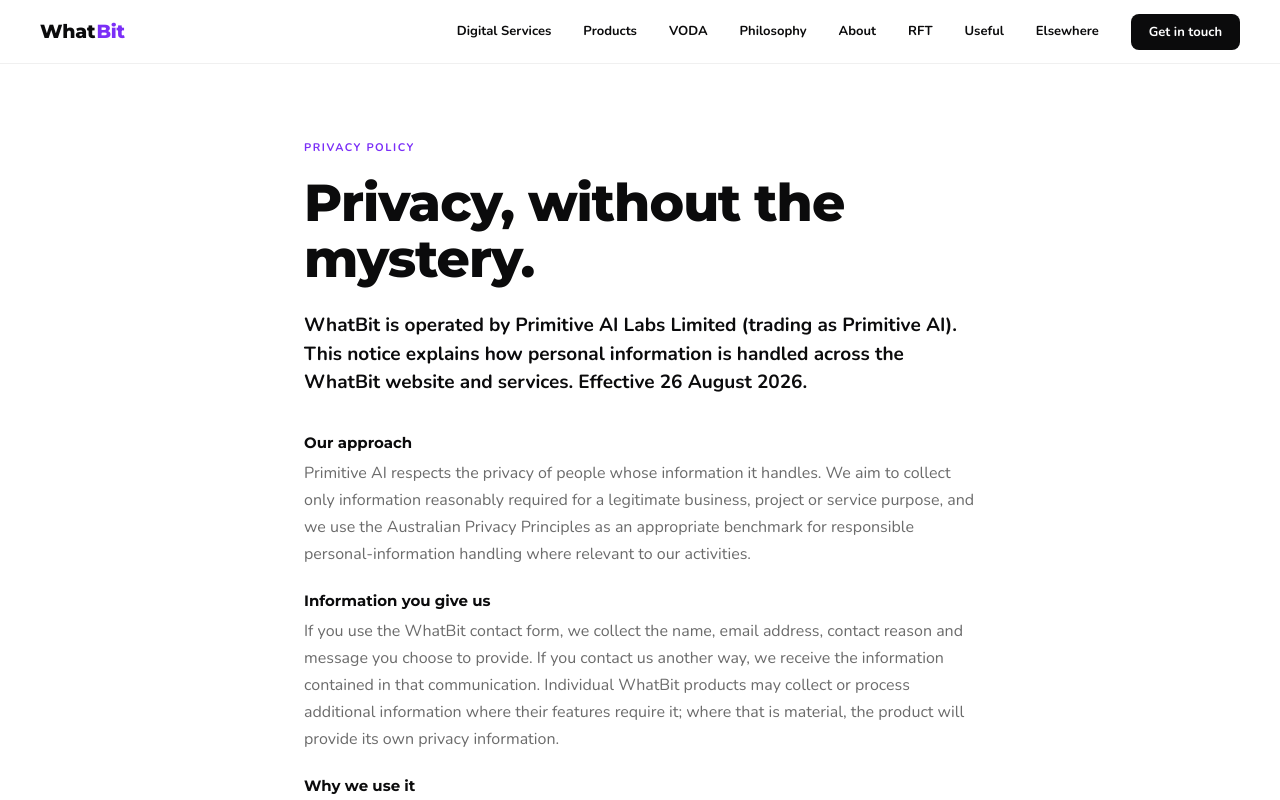
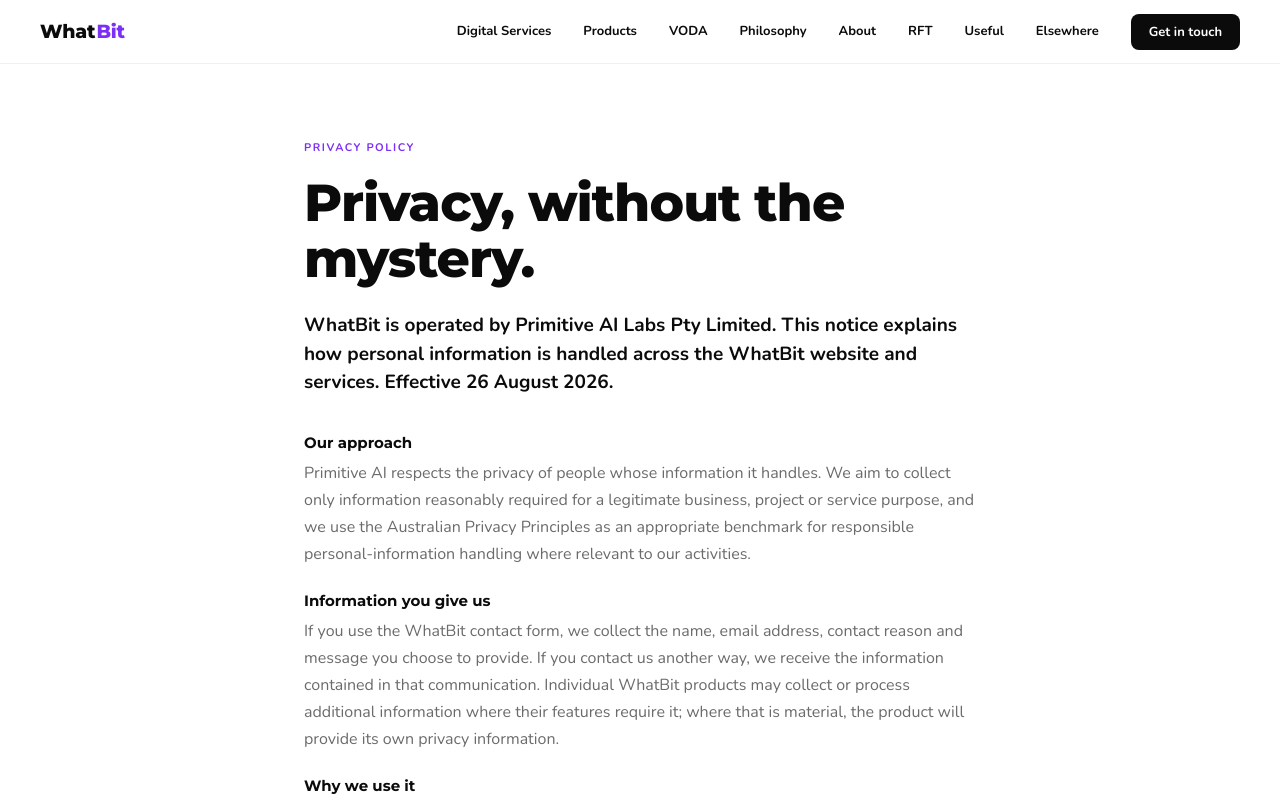
Before and after one commit to DaddysCoder/whatbit-web, a Next.js app: page /privacy in a window 1280 px wide. Shown: the top 800 px of the page. Built offline with nearby package versions, Linux system fonts and the light colour scheme.

Commit message:
fix: correct privacy legal entity name

```diff
--- a/app/privacy/page.tsx
+++ b/app/privacy/page.tsx
@@ -12,7 +12,7 @@ export default function Page() {
     <DocPage
       eyebrow="PRIVACY POLICY"
       title="Privacy, without the mystery."
-      lede="WhatBit is operated by Primitive AI Labs Limited (trading as Primitive AI). This notice explains how personal information is handled across the WhatBit website and services. Effective 26 August 2026."
+      lede="WhatBit is operated by Primitive AI Labs Pty Limited. This notice explains how personal information is handled across the WhatBit website and services. Effective 26 August 2026."
       blocks={[
         {
           heading: "Our approach",
```
